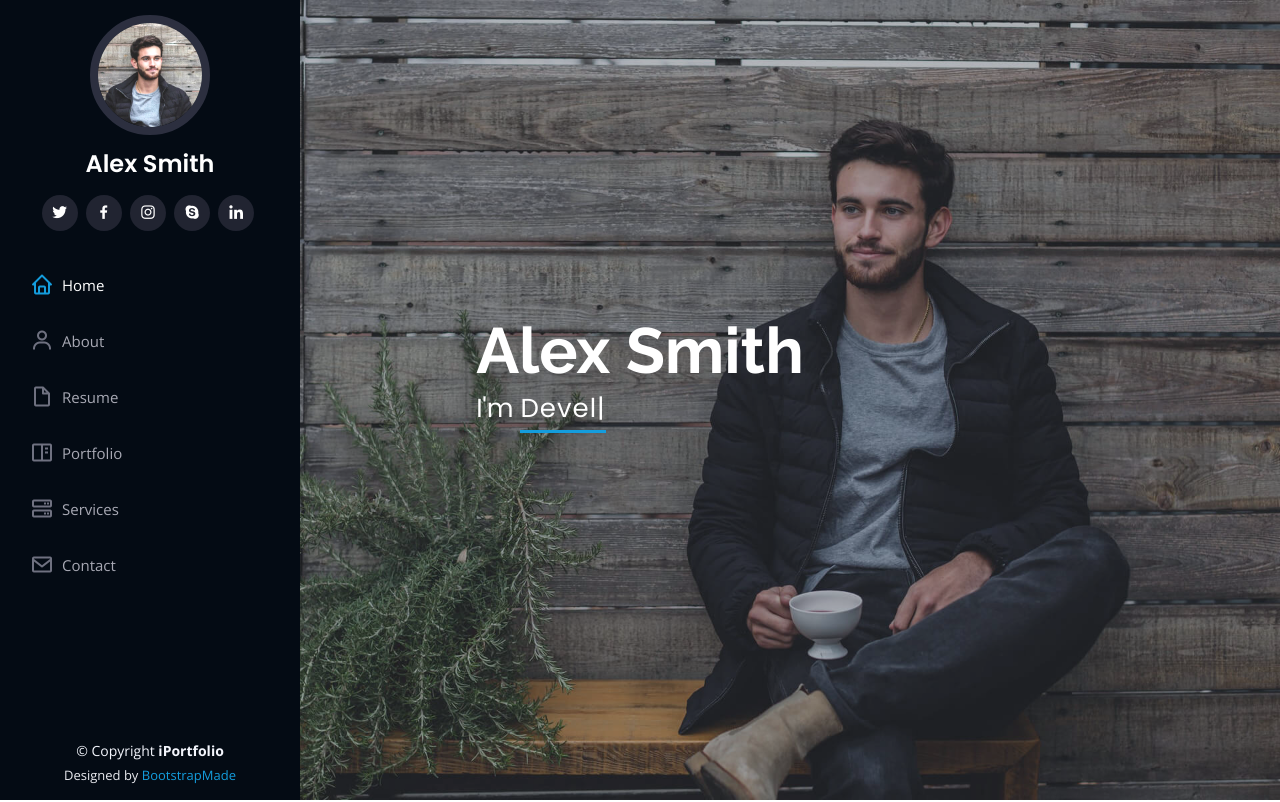
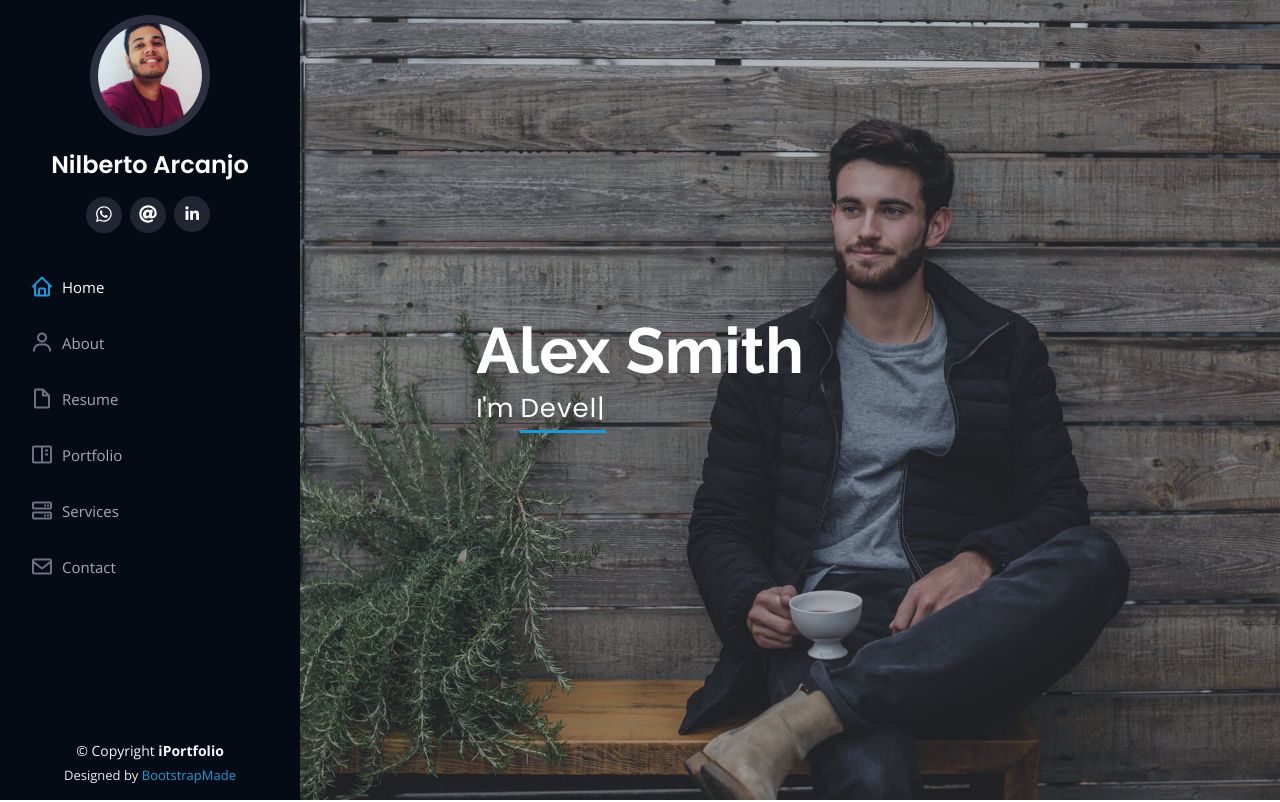
Before and after one commit to nilberto07/Portfolio, a plain HTML site: page index.html in a window 1280 px wide. Shown: the top 802 px of the page. Drawn offline with nearby package versions, Linux system fonts and the light colour scheme.

Commit message:
Primeiro commit

```diff
--- a/index.html
+++ b/index.html
@@ -12,6 +12,9 @@
   <!-- Favicons -->
   <link href="assets/img/favicon.png" rel="icon">
   <link href="assets/img/apple-touch-icon.png" rel="apple-touch-icon">
+
+  <!-- Meus icones -->
+  <script src="https://use.fontawesome.com/releases/v5.15.3/js/all.js" data-auto-replace-svg="nest"></script>
 
   <!-- Google Fonts -->
   <link href="https://fonts.googleapis.com/css?family=Open+Sans:300,300i,400,400i,600,600i,700,700i|Raleway:300,300i,400,400i,500,500i,600,600i,700,700i|Poppins:300,300i,400,400i,500,500i,600,600i,700,700i" rel="stylesheet">
@@ -45,14 +48,14 @@
     <div class="d-flex flex-column">
 
       <div class="profile">
-        <img src="assets/img/profile-img.jpg" alt="" class="img-fluid rounded-circle">
-        <h1 class="text-light"><a href="index.html">Alex Smith</a></h1>
+        <img src="assets/img/FotoPerfil.jpg" alt="" class="img-fluid rounded-circle">
+        <h1 class="text-light"><a href="index.html">Nilberto Arcanjo</a></h1>
         <div class="social-links mt-3 text-center">
-          <a href="#" class="twitter"><i class="bx bxl-twitter"></i></a>
-          <a href="#" class="facebook"><i class="bx bxl-facebook"></i></a>
-          <a href="#" class="instagram"><i class="bx bxl-instagram"></i></a>
-          <a href="#" class="google-plus"><i class="bx bxl-skype"></i></a>
-          <a href="#" class="linkedin"><i class="bx bxl-linkedin"></i></a>
+          <!-- <a href="#" class="twitter"><i class="bx bxl-twitter"></i></a> -->
+          <!-- <a href="#" class="facebook"><i class="bx bxl-facebook"></i></a> -->
+          <a href="https://clicano.link/WppNilberto" target="_blank" class="instagram"><i class="fab fa-whatsapp"></i></a>
+          <a href="mailto:nilberto07@gmail.com?subject=Hello%20again" target="_blank" class="google-plus"><i class="fas fa-at"></i></a>
+          <a href="https://www.linkedin.com/in/nilberto-arcanjo-barbosa-699a65143/" target="_blank" class="linkedin"><i class="bx bxl-linkedin"></i></a>
         </div>
       </div>
 
```
Also changed, not shown: assets/img/FotoPerfil.jpg (added).
